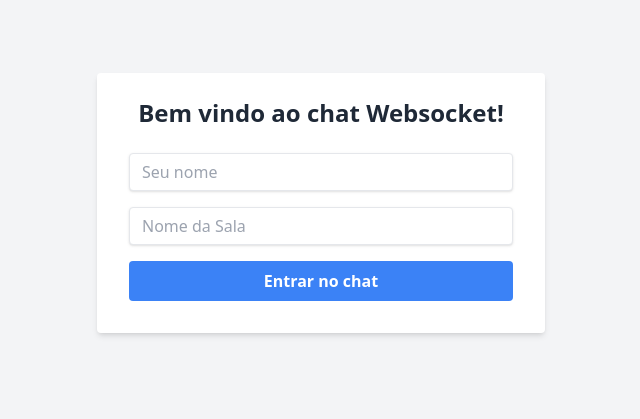
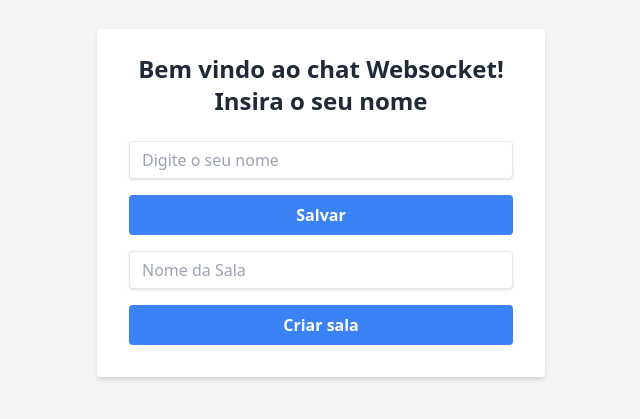
Before and after one commit to joaovitorwoliveira/front-websocket, a React (Vite) app: page / in a window 1280 px wide. Shown: the part 189-608 px from the top of the page, without its empty margins (319-959 px from the left). Built offline with nearby package versions, Linux system fonts and the light colour scheme.

Commit message:
user now can change userName + little changes

```diff
--- a/src/App.tsx
+++ b/src/App.tsx
@@ -1,4 +1,4 @@
-import { useState } from "react";
+import { useState, useEffect } from "react";
 import {
   BrowserRouter as Router,
   Route,
@@ -9,7 +9,15 @@ import WelcomePage from "./components/WelcomePage";
 import ChatPage from "./components/ChatPage";
 
 function App() {
-  const [userName, setUserName] = useState("");
+  const [userName, setUserName] = useState(() => {
+    return localStorage.getItem("userName") || "";
+  });
+
+  useEffect(() => {
+    if (userName) {
+      localStorage.setItem("userName", userName);
+    }
+  }, [userName]);
 
   return (
     <Router>
@@ -20,7 +28,6 @@ function App() {
               path="/"
               element={<WelcomePage setUserName={setUserName} />}
             />
-            {/* Ajuste para aceitar roomId e token como parte da URL */}
             <Route
               path="/chat/:roomId"
               element={
--- a/src/components/WelcomePage.tsx
+++ b/src/components/WelcomePage.tsx
@@ -1,6 +1,5 @@
-import React, { useState } from "react";
+import React, { useState, useEffect } from "react";
 import { useNavigate } from "react-router-dom";
-
 import { createRoom } from "../http/create-room";
 
 interface WelcomePageProps {
@@ -8,20 +7,33 @@ interface WelcomePageProps {
 }
 
 const WelcomePage: React.FC<WelcomePageProps> = ({ setUserName }) => {
-  const [name, setName] = useState("");
+  const [name, setName] = useState(
+    () => localStorage.getItem("userName") || ""
+  );
   const [roomName, setRoomName] = useState("");
+  const [savedName, setSavedName] = useState(name);
   const navigate = useNavigate();
 
-  const handleSubmit = async (e: React.FormEvent) => {
+  useEffect(() => {
+    if (savedName) {
+      setUserName(savedName);
+    }
+  }, [savedName, setUserName]);
+
+  const handleSaveName = (e: React.FormEvent) => {
     e.preventDefault();
+    if (name.trim()) {
+      localStorage.setItem("userName", name.trim());
+      setSavedName(name.trim());
+    }
+  };
 
-    if (name.trim() && roomName.trim()) {
+  const handleCreateRoom = async (e: React.FormEvent) => {
+    e.preventDefault();
+    if (roomName.trim()) {
       try {
-        const response = await createRoom(name, roomName);
-
+        const response = await createRoom(savedName, roomName);
         const { roomId, token } = response.data;
-
-        setUserName(name.trim());
         navigate(`/chat/${roomId}?token=${token}`);
       } catch (error) {
         console.error("Erro ao criar sala:", error);
@@ -32,19 +44,33 @@ const WelcomePage: React.FC<WelcomePageProps> = ({ setUserName }) => {
   return (
     <div className="bg-white shadow-md rounded px-8 pt-6 pb-8 mb-4">
       <h1 className="text-2xl font-bold mb-6 text-center text-gray-800">
-        Bem vindo ao chat Websocket!
+        {savedName
+          ? `Bem vindo ao chat Websocket, ${savedName}! Crie uma sala ou entre em alguma através da URL recebida.`
+          : "Bem vindo ao chat Websocket! Insira o seu nome"}
       </h1>
-      <form onSubmit={handleSubmit} className="space-y-4">
+
+      <form onSubmit={handleSaveName} className="space-y-4 mb-4">
         <div>
           <input
             type="text"
             value={name}
             onChange={(e) => setName(e.target.value)}
-            placeholder="Seu nome"
+            placeholder="Digite o seu nome"
             required
             className="shadow appearance-none border rounded w-full py-2 px-3 text-gray-700 leading-tight focus:outline-none focus:shadow-outline"
           />
         </div>
+        <div>
+          <button
+            type="submit"
+            className="bg-blue-500 hover:bg-blue-700 text-white font-bold py-2 px-4 rounded focus:outline-none focus:shadow-outline w-full"
+          >
+            Salvar
+          </button>
+        </div>
+      </form>
+
+      <form onSubmit={handleCreateRoom} className="space-y-4">
         <div>
           <input
             type="text"
@@ -60,7 +86,7 @@ const WelcomePage: React.FC<WelcomePageProps> = ({ setUserName }) => {
             type="submit"
             className="bg-blue-500 hover:bg-blue-700 text-white font-bold py-2 px-4 rounded focus:outline-none focus:shadow-outline w-full"
           >
-            Entrar no chat
+            Criar sala
           </button>
         </div>
       </form>
```
